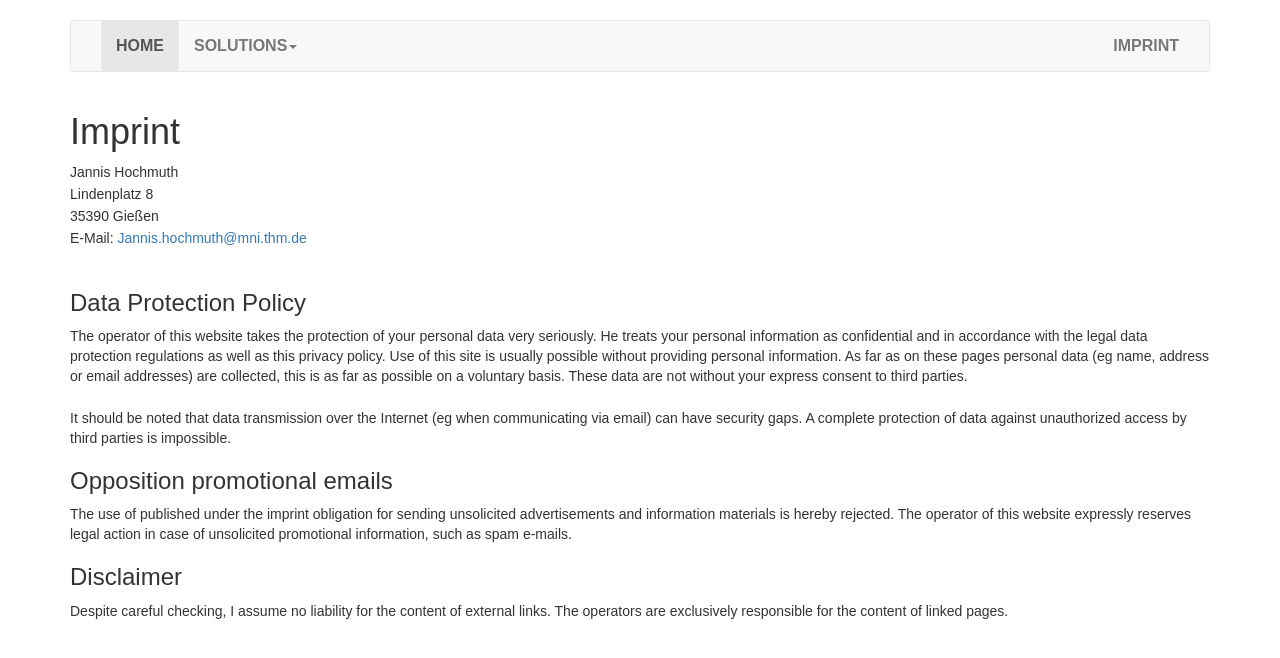
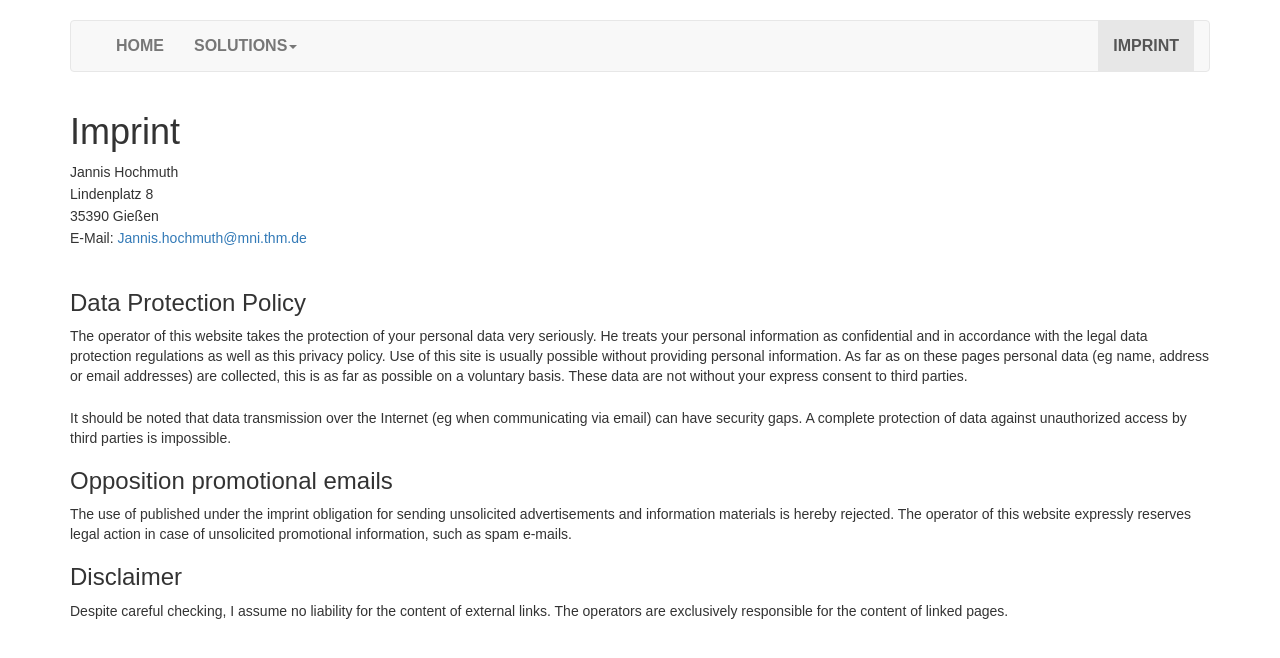
Before and after one commit to Abroxas/Homepage, a plain HTML site: page imprint.html in a window 1280 px wide. Drawn offline with nearby package versions, Linux system fonts and the light colour scheme.

Commit message:
corrected active status in the navbar

```diff
--- a/imprint.html
+++ b/imprint.html
@@ -33,7 +33,7 @@
           </div>
           <div id="navbar" class="navbar-collapse collapse">
             <ul class="nav navbar-nav">
-              <li class="active"><a href="index.html">Home</a></li>
+              <li><a href="index.html">Home</a></li>
               <li class="dropdown">
 				<a href="#" class="dropdown-toggle" data-toggle="dropdown" role="button" aria-haspopup="true" aria-expanded="false">Solutions<span class="caret"></span></a>
                 <ul class="dropdown-menu">
@@ -46,7 +46,7 @@
               </li>
             </ul>
             <ul class="nav navbar-nav navbar-right">
-              <li><a href="imprint.html">Imprint</a></li>
+              <li class="active"><a href="imprint.html">Imprint</a></li>
             </ul>
           </div>  <!--/.nav-collapse -->
         </div>  <!--/.container-fluid -->
```
